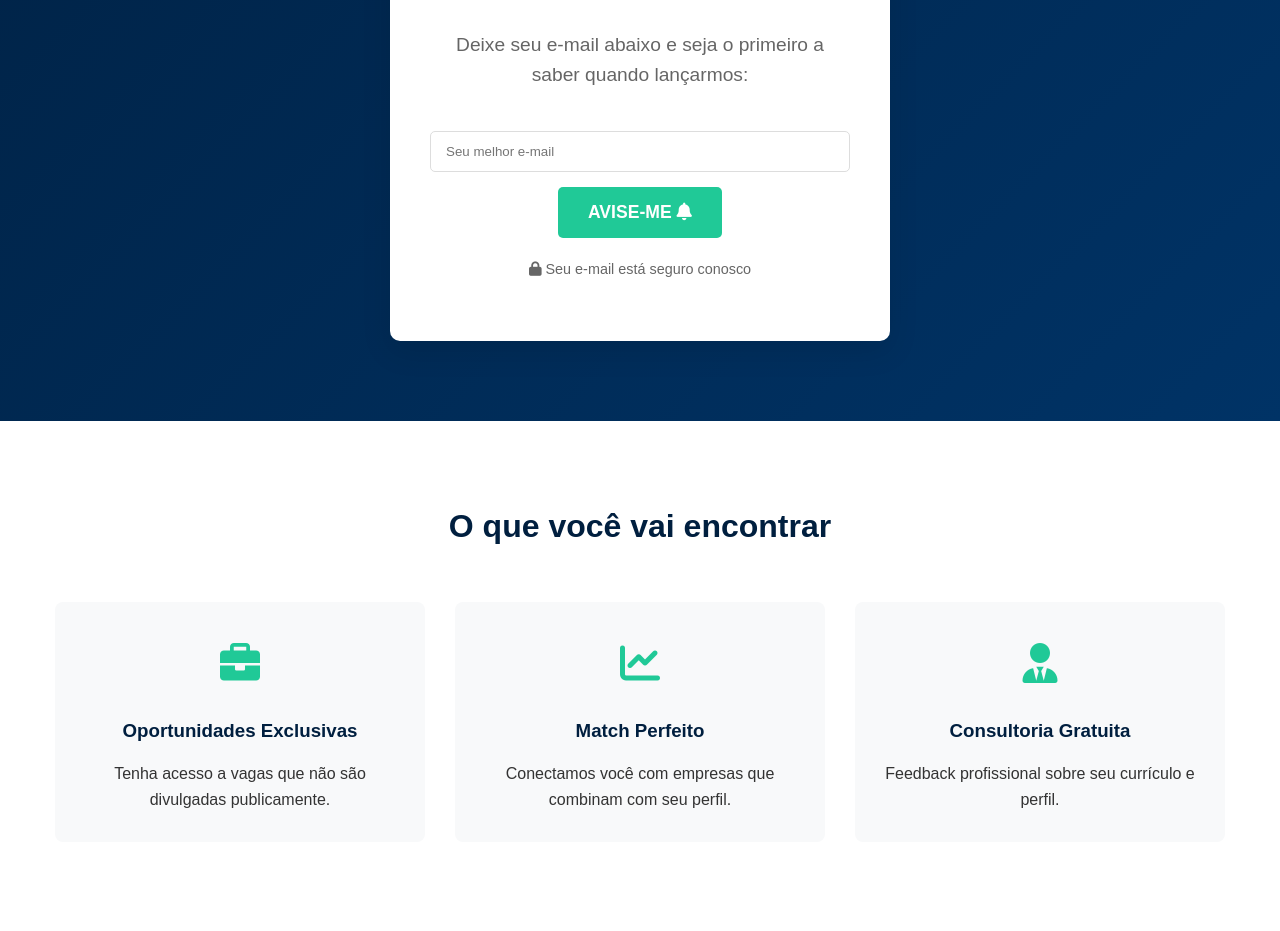
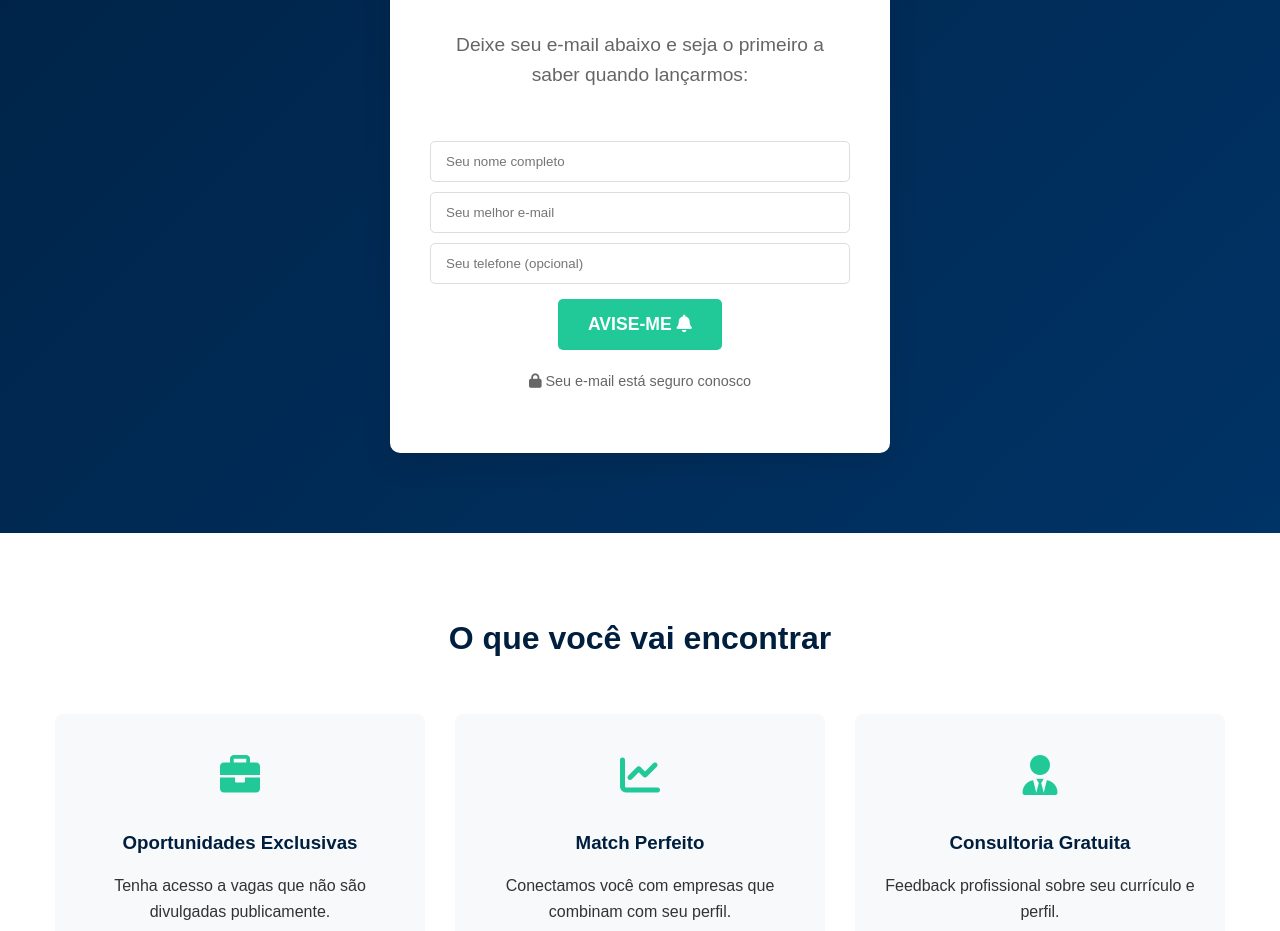
Before and after one commit to inTalentBR/site, a plain HTML site: page index.html in a window 1280 px wide. Shown: the part 780-1711 px from the top of the page. Drawn offline with Linux system fonts and the light colour scheme; a script that the page names is missing.

Commit message:
Update index.html
atualizado formulário
- nome
- email
- telefone

```diff
--- a/index.html
+++ b/index.html
@@ -445,14 +445,20 @@
 
                 <!-- Formulário Funcional com FormSubmit -->
                 <form id="notifyForm" action="https://formsubmit.co/contato@intalent.com.br" method="POST" style="margin-bottom: 20px;">
-                    <input type="hidden" name="_subject" value="Novo interessado na inTalent">
+                    <input type="hidden" name="_subject" value="Novo contato via inTalent">
                     <input type="hidden" name="_next" value="https://intalent.com.br/obrigado.html">
                     <input type="hidden" name="_captcha" value="false">
                     <input type="hidden" name="_template" value="table">
 
                     <div style="margin-bottom: 15px;">
+                        <input type="text" name="name" placeholder="Seu nome completo" required
+                               style="width: 100%; padding: 12px 15px; border: 1px solid #ddd; border-radius: 5px; margin-top: 10px;">
+
                         <input type="email" name="email" placeholder="Seu melhor e-mail" required
-                               style="width: 100%; padding: 12px 15px; border: 1px solid #ddd; border-radius: 5px;">
+                               style="width: 100%; padding: 12px 15px; border: 1px solid #ddd; border-radius: 5px; margin-top: 10px;">
+
+                        <input type="text" name="phone" placeholder="Seu telefone (opcional)"
+                               style="width: 100%; padding: 12px 15px; border: 1px solid #ddd; border-radius: 5px; margin-top: 10px;">
                     </div>
                     <button type="submit" class="notify-button">
                         AVISE-ME <i class="fas fa-bell"></i>
```
